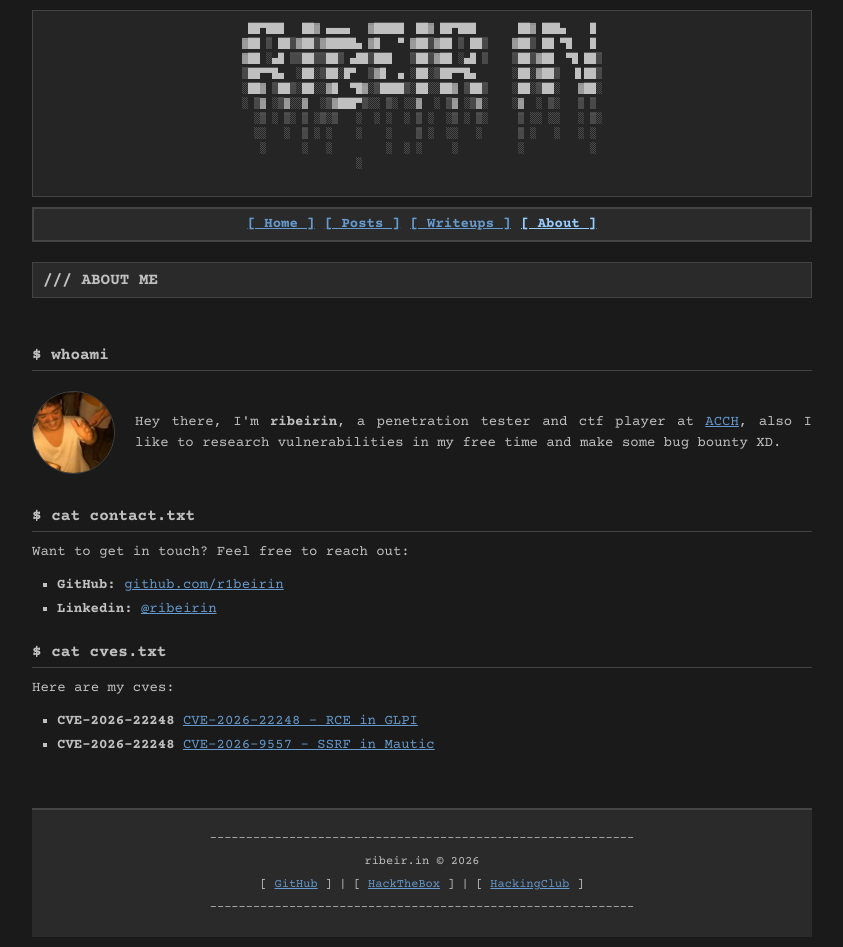
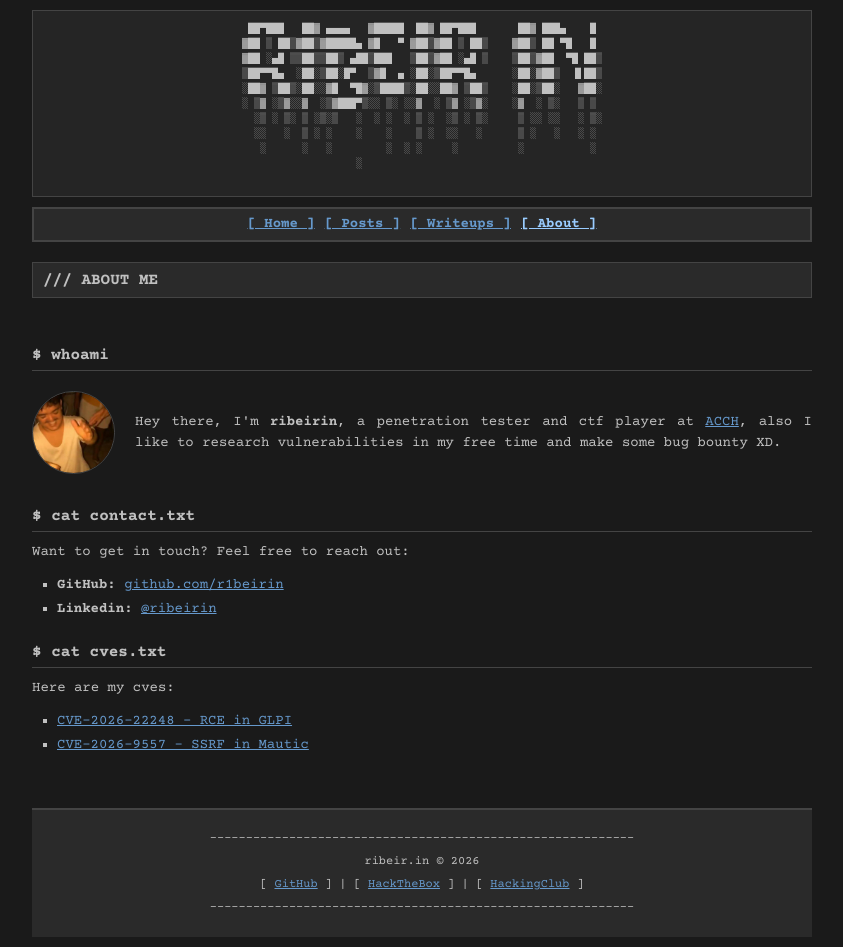
Before and after one commit to r1beirin/ribeir.in, a plain HTML site: page about.html in a window 1280 px wide. Shown: the whole page, without its empty margins (218-1061 px from the left). Drawn offline with nearby package versions, Linux system fonts and the light colour scheme.

Commit message:
new things 2

```diff
--- a/about.html
+++ b/about.html
@@ -43,8 +43,8 @@
                 <p>Here are my cves:</p>
 
                 <ul>
-                    <li><strong>CVE-2026-22248 </strong><a href="https://ribeir.in/posts/cve-2026-22248-glpi-rce.html">CVE-2026-22248 - RCE in GLPI</a></li>
-                    <li><strong>CVE-2026-22248 </strong><a href="https://github.com/mautic/mautic/security/advisories/GHSA-jmv8-8j9j-rcpc">CVE-2026-9557 - SSRF in Mautic</a></li>
+                    <li><a href="https://ribeir.in/posts/cve-2026-22248-glpi-rce.html">CVE-2026-22248 - RCE in GLPI</a></li>
+                    <li><a href="https://github.com/mautic/mautic/security/advisories/GHSA-jmv8-8j9j-rcpc">CVE-2026-9557 - SSRF in Mautic</a></li>
                 </ul>
             </div>
         </main>
```
